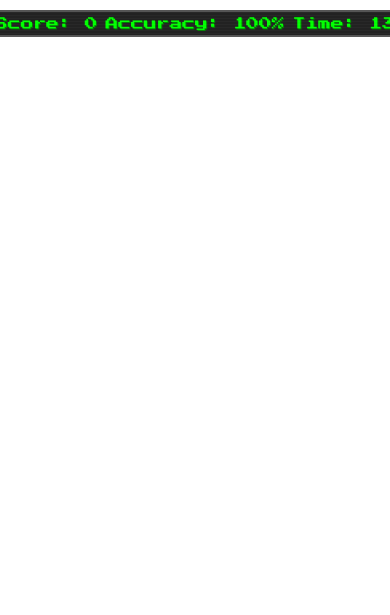
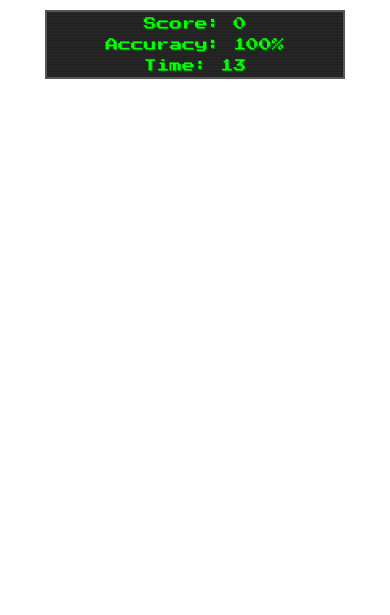
Before and after one commit to hopanim/squish-party, a plain HTML site: page index.html in a window 390 px wide. Both pictures are taken after a click on the button "Start Game". Shown: the top 615 px of the page. Drawn offline with Linux system fonts and the light colour scheme.

Commit message:
Add files via upload

```diff
--- a/index.html
+++ b/index.html
@@ -3,7 +3,7 @@
 <head>
     <meta charset="UTF-8">
     <meta name="viewport" content="width=device-width, initial-scale=1.0, user-scalable=no">
-    <title>Squish Party</title>
+    <title>Squish Party - Retro Edition</title>
     <link rel="preconnect" href="https://fonts.googleapis.com">
     <link rel="preconnect" href="https://fonts.gstatic.com" crossorigin>
     <link href="https://fonts.googleapis.com/css2?family=Press+Start+2P&display=swap" rel="stylesheet">
@@ -49,7 +49,7 @@
             padding: 8px 15px;
             border: 2px solid #555555;
             font-size: 1em;
-            z-index: 100; white-space: nowrap;
+            z-index: 100; white-space: nowrap; /* Keep nowrap by default */
             text-shadow: 1px 1px 0px #008000;
         }
 
@@ -156,9 +156,20 @@
         .animation-shake { animation: shake 0.3s steps(2, end) infinite; }
         @keyframes shake { 0%, 100% { transform: translateX(0); } 25% { transform: translateX(-2px) rotate(-1deg); } 75% { transform: translateX(2px) rotate(1deg); } }
 
-        /* Responsive Adjustments */
+        /* --- UPDATED Responsive Adjustments --- */
         @media (max-width: 600px) {
-            #hud { font-size: 0.8em; gap: 8px; padding: 5px 8px; }
+            #hud {
+                font-size: 0.8em;
+                gap: 8px;                /* Vertical and horizontal gap */
+                padding: 5px 10px;       /* Padding */
+                /* --- Additions for Wrapping --- */
+                white-space: normal;     /* Allow text wrapping within items if needed */
+                flex-wrap: wrap;         /* Allow HUD items to wrap */
+                justify-content: center; /* Center items horizontally */
+                width: 90%;              /* Constrain width slightly */
+                max-width: 300px;        /* Optional: Prevent it getting too wide if wrapping */
+                /* left: 50%; transform: translateX(-50%); */ /* This centering still works */
+            }
             .screen h1 { font-size: 1.8em; }
             .screen p { font-size: 1.0em; }
             .screen p.warning { font-size: 0.8em; padding: 8px 10px; }
@@ -224,9 +235,8 @@
         const TOP_SAFE_ZONE = 60; const INITIAL_SPAWN_DELAY = 750; const MEDIUM_SPAWN_DELAY = 500; const FAST_SPAWN_DELAY = 350;
 
         // Emojis
-        // <<< UPDATED animalEmojis array >>>
         const animalEmojis = ['🐍', '🐸', '🐟', '🦟', '🐰', '🐿️', '🦎', '🦫', '🦋', '🐜', '🐛', '🐇', '🦝', '🦆', '🐢', '🦨', '🦦'];
-        const goldenCrownEmoji = '👑'; const insectEmojis = ['🦟', '🦋', '🐜', '🐛']; // Insect list remains the same
+        const goldenCrownEmoji = '👑'; const insectEmojis = ['🦟', '🦋', '🐜', '🐛'];
         const emojiBehaviors = ['normal', 'fast', 'hider', 'jumper'];
         const idleAnimations = ['none', 'bounce-wiggle', 'float-sway', 'pulse', 'shake'];
 
@@ -315,16 +325,14 @@
                 emojiChar = goldenCrownEmoji; emojiElement.classList.add('golden-crown');
                 points = 5; isGolden = true; emojiElement.style.fontSize = '45px';
             } else {
-                // Get random emoji from the updated list
                 emojiChar = getRandomElement(animalEmojis);
-                // Check if it's an insect using the insectEmojis list
                 isInsect = insectEmojis.includes(emojiChar);
                 if (isInsect) {
-                     points = -10; // Using score reset logic anyway
+                     points = -10;
                      emojiElement.style.fontSize = `${getRandomInt(30, 45)}px`;
-                     emojiElement.classList.add('insect'); // Make sure insect class is added
+                     emojiElement.classList.add('insect');
                  } else {
-                     points = 1; // All non-insects worth 1 point
+                     points = 1;
                      emojiElement.style.fontSize = `${getRandomInt(35, 55)}px`;
                  }
                  if (!isGolden) {
```
